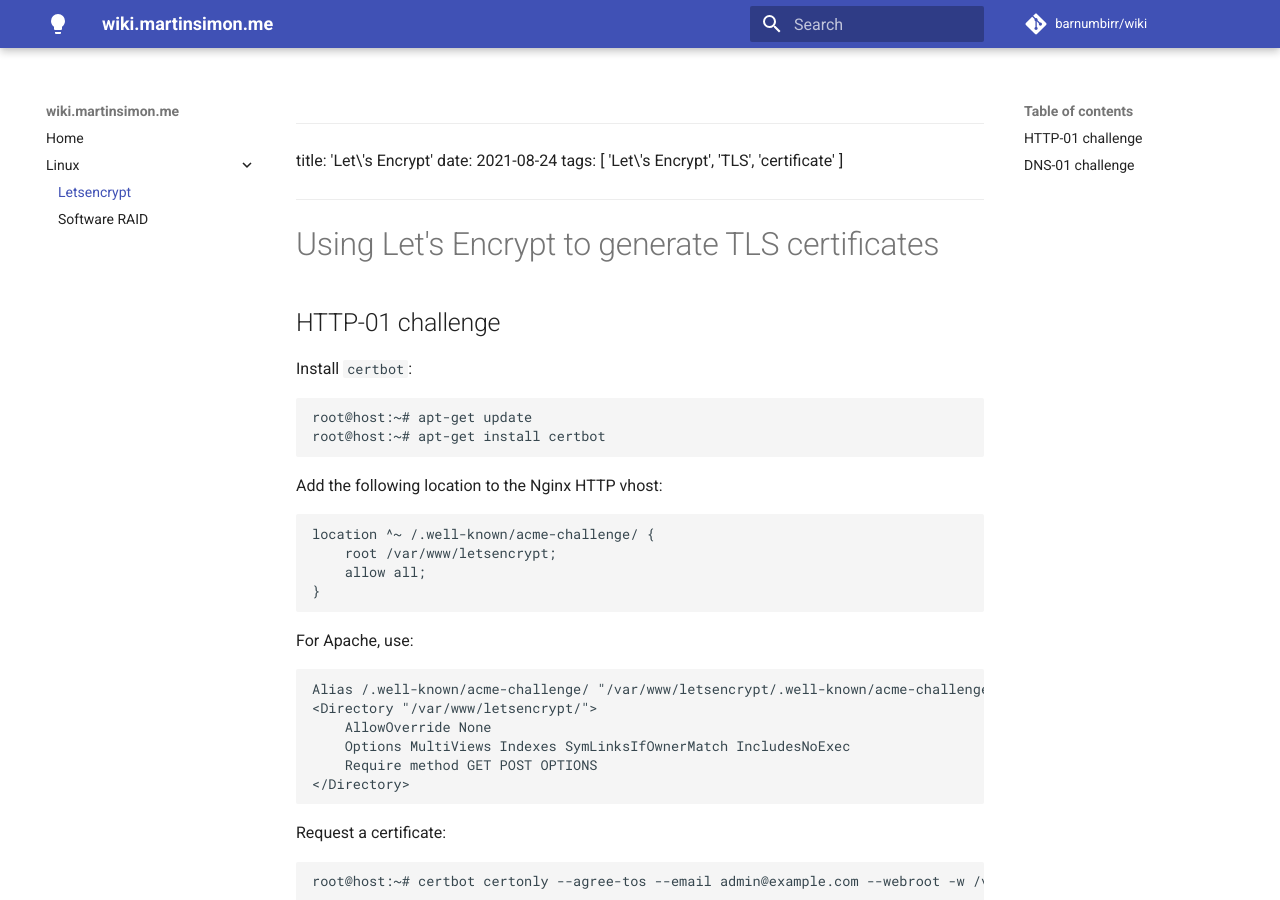
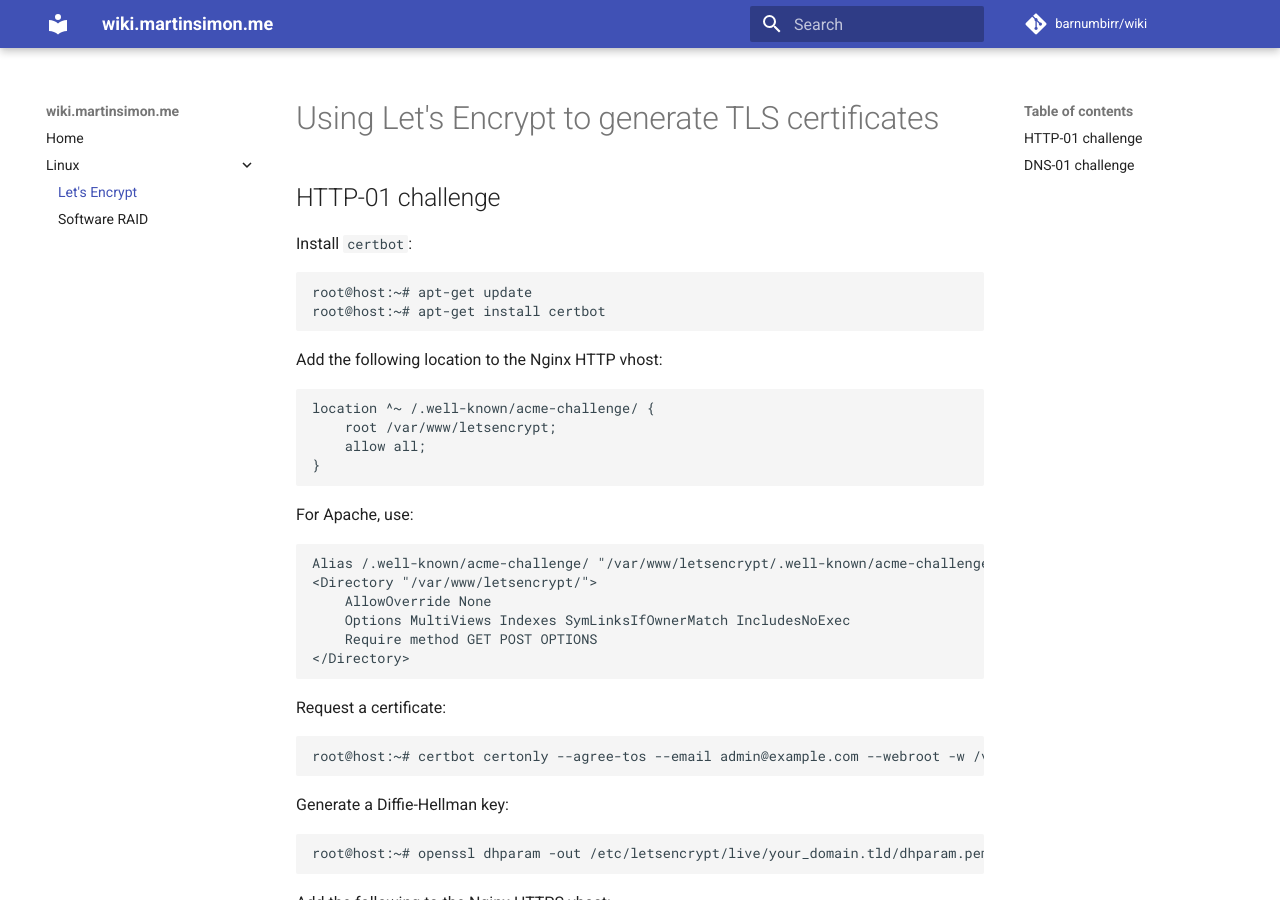
Before and after one commit to barnumbirr/wiki, an MkDocs documentation site: the page built from docs/linux/letsencrypt.md, in a window 1280 px wide and 900 px high. Built offline with MkDocs 1.6.1 and Material for MkDocs 9.7.7, drawn with Linux system fonts in a browser that asks for light colours; comment, search, counter and statistics services are not loaded.

Commit message:
first commit

```diff
--- a/docs/linux/letsencrypt.md
+++ b/docs/linux/letsencrypt.md
@@ -1,7 +1,7 @@
 ---
-title: 'Let\'s Encrypt'
+title: "Let's Encrypt"
 date: 2021-08-24
-tags: [ 'Let\'s Encrypt', 'TLS', 'certificate' ]
+tags: [ "Let's Encrypt", 'TLS', 'certificate' ]
 ---
 
 # Using Let's Encrypt to generate TLS certificates
--- a/mkdocs.yml
+++ b/mkdocs.yml
@@ -8,6 +8,4 @@ plugins:
   - git-revision-date-localized
 
 theme:
-  icon:
-    logo: material/lightbulb
   name: material
```
Also changed, not shown: docs/index.md (+1 -1 lines), docs/linux/mdadm.md (+1 -1 lines), README.md (deleted).
